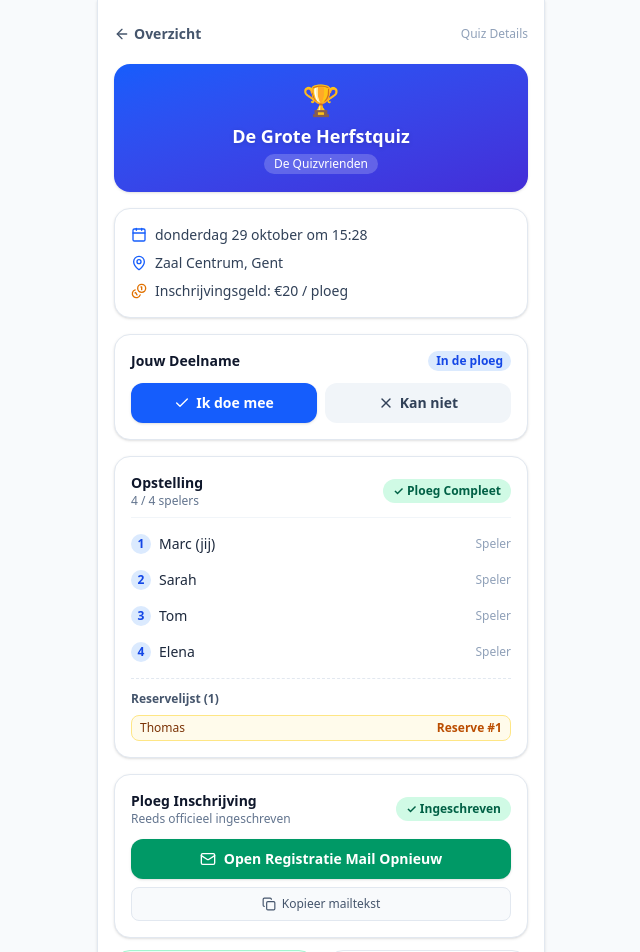
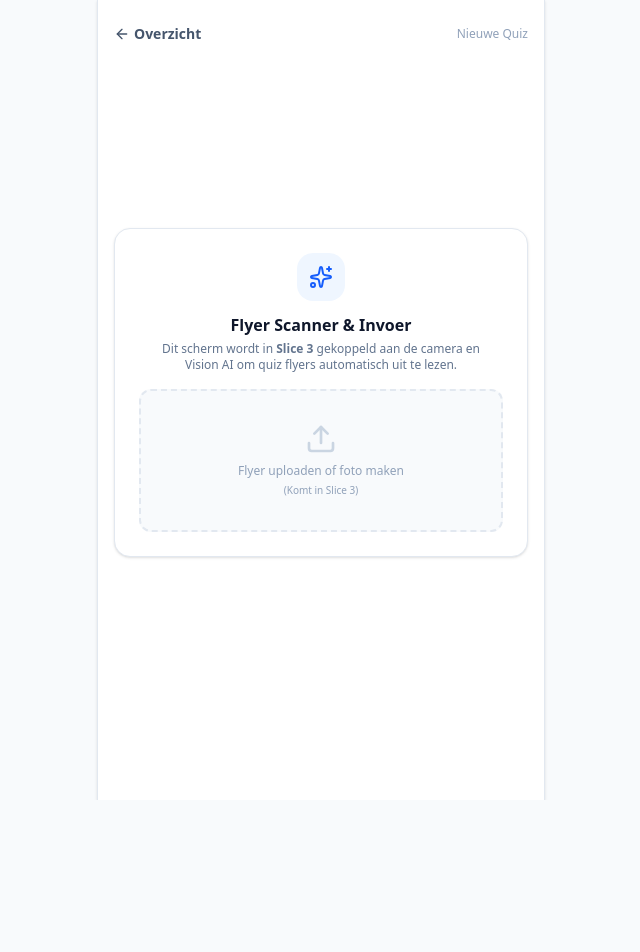
Before and after one commit to Controlix/be-quiz, a Next.js app: page /quizzes/new in a window 1280 px wide. Shown: the top 952 px of the page, without its empty margins (319-959 px from the left). After the commit the page ends 800 px from the top, so only its background shows below. Built offline with nearby package versions, Linux system fonts and the light colour scheme.

Commit message:
fix: resolve date hydration mismatch and add new quiz placeholder

```diff
--- a/src/app/quizzes/[id]/page.tsx
+++ b/src/app/quizzes/[id]/page.tsx
@@ -98,7 +98,7 @@ export default function QuizDetailPage() {
       <div className="bg-white rounded-2xl border border-slate-200 p-4 mb-4 shadow-sm space-y-2 text-sm text-slate-700">
         <div className="flex items-center gap-2">
           <Calendar className="w-4 h-4 text-blue-600 shrink-0" />
-          <span className="font-medium">{dateStr}</span>
+          <span suppressHydrationWarning className="font-medium">{dateStr}</span>
         </div>
         <div className="flex items-center gap-2">
           <MapPin className="w-4 h-4 text-blue-600 shrink-0" />
--- /dev/null
+++ b/src/app/quizzes/new/page.tsx
@@ -0,0 +1,36 @@
+"use client";
+
+import Link from "next/link";
+import { ArrowLeft, Sparkles, Upload } from "lucide-react";
+
+export default function NewQuizPage() {
+  return (
+    <div className="flex-1 flex flex-col p-4 pb-20">
+      <div className="flex items-center justify-between mb-4 pt-1">
+        <Link
+          href="/quizzes"
+          className="inline-flex items-center gap-1 text-slate-600 hover:text-slate-900 text-sm font-semibold p-1 -ml-1 rounded-lg"
+        >
+          <ArrowLeft className="w-4 h-4" />
+          <span>Overzicht</span>
+        </Link>
+        <span className="text-xs text-slate-400 font-medium">Nieuwe Quiz</span>
+      </div>
+
+      <div className="bg-white rounded-2xl border border-slate-200 p-6 shadow-sm text-center my-auto">
+        <div className="w-12 h-12 bg-blue-50 text-blue-600 rounded-2xl flex items-center justify-center mx-auto mb-3">
+          <Sparkles className="w-6 h-6" />
+        </div>
+        <h2 className="text-base font-bold text-slate-900 mb-1">Flyer Scanner & Invoer</h2>
+        <p className="text-xs text-slate-500 mb-4 max-w-xs mx-auto">
+          Dit scherm wordt in <strong>Slice 3</strong> gekoppeld aan de camera en Vision AI om quiz flyers automatisch uit te lezen.
+        </p>
+        <div className="border-2 border-dashed border-slate-200 rounded-xl p-8 bg-slate-50 flex flex-col items-center justify-center text-slate-400">
+          <Upload className="w-8 h-8 mb-2 text-slate-300" />
+          <span className="text-xs font-medium">Flyer uploaden of foto maken</span>
+          <span className="text-[10px] text-slate-400 mt-1">(Komt in Slice 3)</span>
+        </div>
+      </div>
+    </div>
+  );
+}
--- a/src/components/QuizCard.tsx
+++ b/src/components/QuizCard.tsx
@@ -47,7 +47,7 @@ export function QuizCard({ quiz }: QuizCardProps) {
         <div className="space-y-1 text-xs text-slate-600 mb-3">
           <div className="flex items-center gap-1.5">
             <Calendar className="w-3.5 h-3.5 text-slate-400 shrink-0" />
-            <span>{dateStr}</span>
+            <span suppressHydrationWarning>{dateStr}</span>
           </div>
           <div className="flex items-center gap-1.5">
             <MapPin className="w-3.5 h-3.5 text-slate-400 shrink-0" />
--- a/src/lib/mockData.ts
+++ b/src/lib/mockData.ts
@@ -17,22 +17,19 @@ export interface MockQuiz {
   };
 }
 
-const now = Date.now();
-const oneDay = 86400000;
-
 export const INITIAL_MOCK_QUIZZES: MockQuiz[] = [
   {
     id: "quiz-1",
     title: "De Grote Herfstquiz",
-    startsAt: new Date(now + 5 * oneDay),
+    startsAt: new Date("2026-11-14T20:00:00Z"),
     location: "Zaal Centrum, Gent",
     entryFee: "€20 / ploeg",
     status: "OPEN",
     team: {
       name: "De Quizvrienden",
       maxTeamSize: 4,
-      registeredAt: new Date(now - 1 * oneDay),
-      paidAt: new Date(now - 1 * oneDay),
+      registeredAt: new Date("2026-11-01T12:00:00Z"),
+      paidAt: new Date("2026-11-01T12:00:00Z"),
       paidByName: "Marc",
       rsvps: [
         { id: "r1", memberName: "Marc", status: "ATTENDING" },
@@ -46,7 +43,7 @@ export const INITIAL_MOCK_QUIZZES: MockQuiz[] = [
   {
     id: "quiz-2",
     title: "Scouts & Gidsen Kwis",
-    startsAt: new Date(now + 14 * oneDay),
+    startsAt: new Date("2026-11-28T19:30:00Z"),
     location: "Parochiehuis, Aalst",
     entryFee: "€25 / ploeg",
     status: "OPEN",
@@ -65,15 +62,15 @@ export const INITIAL_MOCK_QUIZZES: MockQuiz[] = [
   {
     id: "quiz-3",
     title: "Chiro Zomerquiz",
-    startsAt: new Date(now - 20 * oneDay),
+    startsAt: new Date("2026-08-15T20:00:00Z"),
     location: "Gemeentelijke Feestzaal, Lokeren",
     entryFee: "€20 / ploeg",
     status: "OPEN",
     team: {
       name: "De Quizvrienden",
       maxTeamSize: 4,
-      registeredAt: new Date(now - 25 * oneDay),
-      paidAt: new Date(now - 24 * oneDay),
+      registeredAt: new Date("2026-08-01T10:00:00Z"),
+      paidAt: new Date("2026-08-02T14:00:00Z"),
       paidByName: "Sarah",
       rsvps: [
         { id: "r9", memberName: "Marc", status: "ATTENDING" },
```
